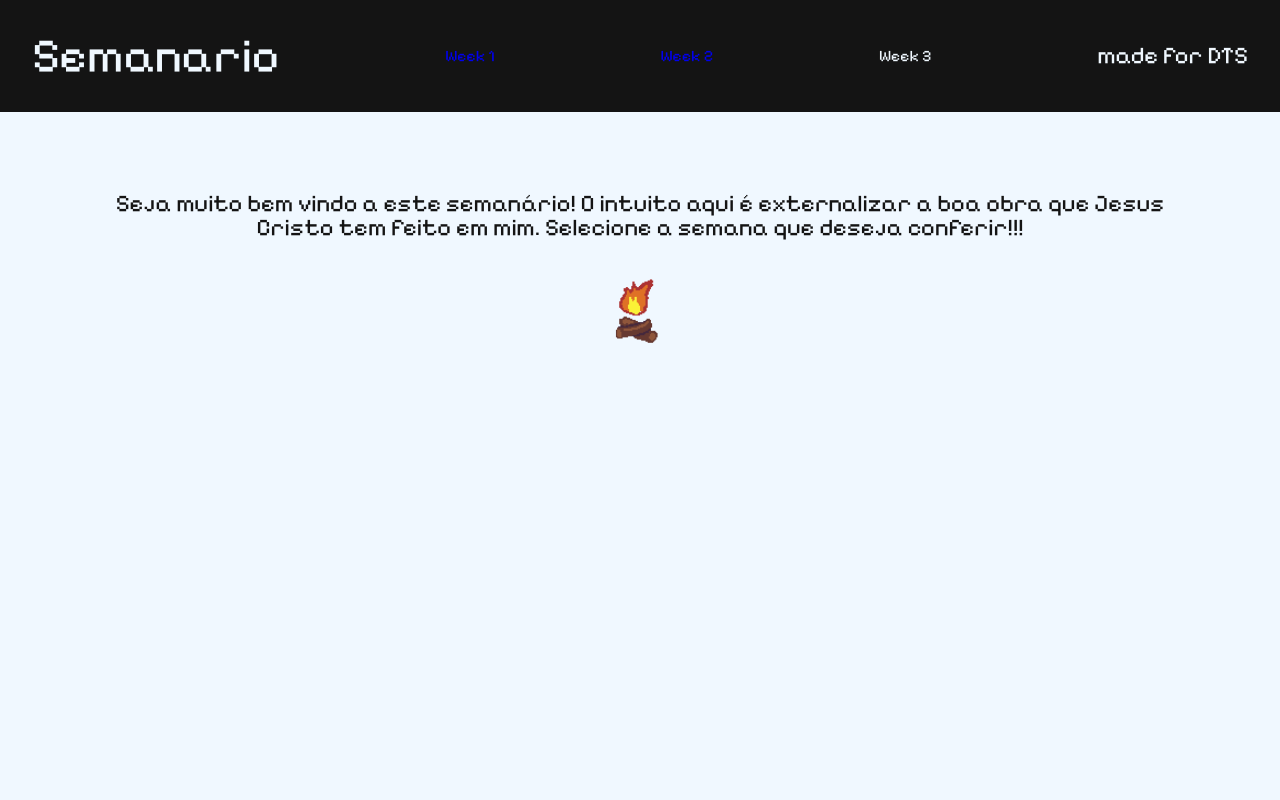
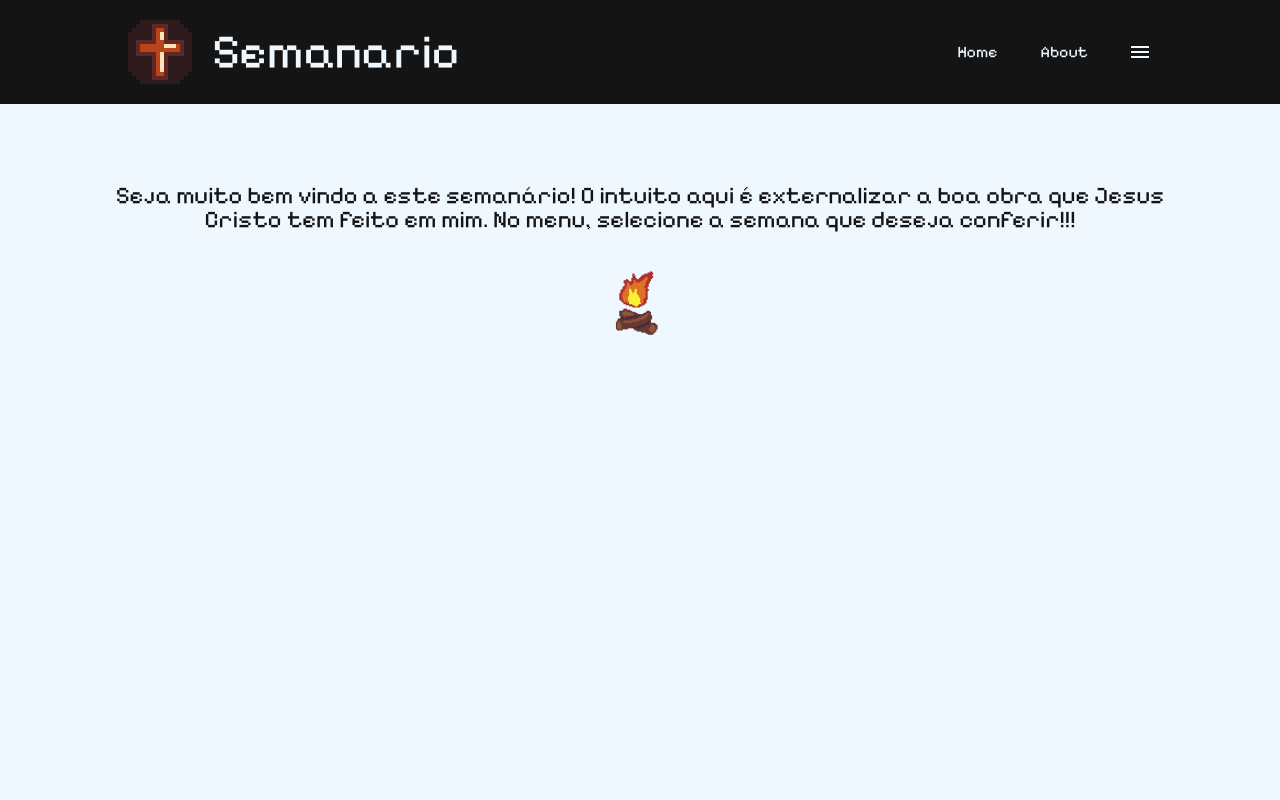
Before and after one commit to 0levi6/Semanario, a plain HTML site: page index.html in a window 1280 px wide. Shown: the top 800 px of the page. Drawn offline with nearby package versions, Linux system fonts and the light colour scheme.

Commit message:
Atualizacoes gerais e adicao de machanics

```diff
--- a/index.html
+++ b/index.html
@@ -3,31 +3,60 @@
 <head>
     <meta charset="UTF-8">
     <meta name="viewport" content="width=device-width, initial-scale=1.0">
-    <title>Semanario</title>
+    <title>Semanario - Home</title>
     <link rel="icon" href="assets/icon.png" sizes="16x16" type="image/png">
     <link rel="stylesheet" type="text/css" href="assets/reset.css">
-    <link rel="stylesheet" href="styles.css"/>
+    <link rel="stylesheet" href="styles.css" />
     <link rel="preconnect" href="https://fonts.googleapis.com">
     <link rel="preconnect" href="https://fonts.gstatic.com" crossorigin>
     <link href="https://fonts.googleapis.com/css2?family=Pixelify+Sans:wght@400..700&display=swap" rel="stylesheet">
+    <link rel="stylesheet"
+        href="https://fonts.googleapis.com/css2?family=Material+Symbols+Outlined:opsz,wght,FILL,GRAD@24,400,0,0" />
 </head>
+
 <body>
-    <div class="cabecalho">
+    <nav>
+        <img src="assets/icon64.png" alt="logo">
         <h1>Semanario</h1>
-        <span><a href="week1.html" target="_blank">Week 1</a></span>
-        <span><a href="week2.html" target="_blank">Week 2</a></span>
-        <span>Week 3</span>
-        <h2>made for DTS</h2>
-    </div>
+        <ul class="cabecalho">
+            <li><a href="index.html">Home</a></li>
+            <li><a href="#">About</a></li>
+        </ul>
+        <span class="material-symbols-outlined" onclick="toggleMenu()">
+            menu
+        </span>
+
+        <div class="sub-menu-wrap" id="subMenu">
+            <div class="sub-menu">
+                <a href="week1.html" class="sub-menu-link">
+                    <img src="assets/1.png" alt="numero-1">
+                    <span>Week One</span>
+                </a>
+                <a href="week2.html" class="sub-menu-link">
+                    <img src="assets/2.png" alt="numero-2">
+                    <span>Week Two</span>
+                </a>
+                <a href="#" class="sub-menu-link">
+                    <img src="assets/3.png" alt="numero-3">
+                    <span>Week Three</span>
+                </a>
+            </div>
+        </div>
+
+    </nav>
     <div class="main">
+
         <div class="resumo">
-            <h2>Seja muito bem vindo a este semanário! O intuito aqui é externalizar a boa obra que Jesus Cristo tem feito em mim. Selecione a semana que deseja conferir!!!</h2>
+            <h2>Seja muito bem vindo a este semanário! O intuito aqui é externalizar a boa obra que Jesus Cristo tem
+                feito em mim. No menu, selecione a semana que deseja conferir!!!</h2>
             <img src="assets/foguinho.gif" alt="foguitos">
-            <span></span>
         </div>
     </div>
     <div class="rodape">
         <img src="assets/logo-branco.png" alt="logo-branco">
     </div>
+    <script src="index.js">
+    </script>
 </body>
+
 </html>
--- a/index.js
+++ b/index.js
@@ -0,0 +1,5 @@
+let subMenu = document.getElementById("subMenu");
+
+        function toggleMenu() {
+            subMenu.classList.toggle("open-menu");
+        }
--- a/styles.css
+++ b/styles.css
@@ -6,59 +6,115 @@
     font-size: 1em;
 }
 
-.cabecalho {
+nav {
     display: flex;
-    padding: 2em;
+    padding: 20px 10%;
     background-color: rgb(20, 20, 20);
     justify-content: space-between;
     align-items: center;
+    font-family: "Pixelify Sans", sans-serif;
 }
 
-.cabecalho h1 {
+nav img {
+    width: 64px;
+}
+
+nav ul{
+    width: 100%;
+    text-align: right;
+}
+
+nav ul li{
+    display: inline-block;
+    list-style: none;
+    margin: 10px 20px;
+}
+
+nav h1 {
     font-size: 3em;
     font-family: "Pixelify Sans", sans-serif;
     color: aliceblue;
+    margin-left: 20px;
 }
 
-.cabecalho h1:hover {
+nav h1:hover {
     cursor: default;
 }
 
-.cabecalho h2 {
+nav h2 {
     font-size: 1.5em;
     font-family: "Pixelify Sans", sans-serif;
     color: aliceblue;
 }
 
-.cabecalho span {
+nav span {
     font-size: 1em;
     font-family: "Pixelify Sans", sans-serif;
     color: aliceblue;
+    margin-left: 20px;
 }
 
-.cabecalho span:hover {
+nav span:hover {
     color: aqua;
     cursor: pointer;
 }
 
-a:link {
+nav a:link {
+    color: aliceblue;
     text-decoration: none;
 }
 
-a:visited {
-    text-decoration: aqua;
-    color:aquamarine;
+nav a:visited {
+    text-decoration: none;
+    color: aliceblue;
 }
 
-a:hover {
+nav a:hover {
     text-decoration: none;
     color: aqua;
 }
 
-a:active {
+.sub-menu-wrap {
+    position: absolute;
+    top: 110px;
+    right: 120px;
+    border-radius: 10px;
+    max-height: 0px;
+    overflow: hidden;
+    transition: max-height 1s;
+}
+
+.sub-menu-wrap.open-menu{
+    max-height: 500px;
+}
+
+.sub-menu {
+    background: rgb(20, 20, 20);
+    padding: 20px;
+    margin: 10px;
+    display: flex;
+    flex-flow: column wrap;
+    border-radius: 10px;
+}
+
+.sub-menu-link {
+    display: flex;
+    align-items: center;
     text-decoration: none;
-    font-size: 1.2em;
-    color: aquamarine;
+    text-align: left;
+    border: 1px solid aliceblue;
+    padding: 1em;
+    margin: 5px;
+    border-radius: 10px;
+}
+
+.sub-menu img {
+    width: 32px;
+    border-radius: 40%;
+}
+
+.sub-menu img:first-child {
+    background-color: aliceblue;
 }
 
 .main {
```
Also changed, not shown: week1.html (+33 -7 lines), week2.html (+33 -7 lines), assets/1.png (added), assets/2.png (added), assets/3.png (added), assets/arrow.png (added), assets/arrowhite.png (added), assets/icon64.png (added).
